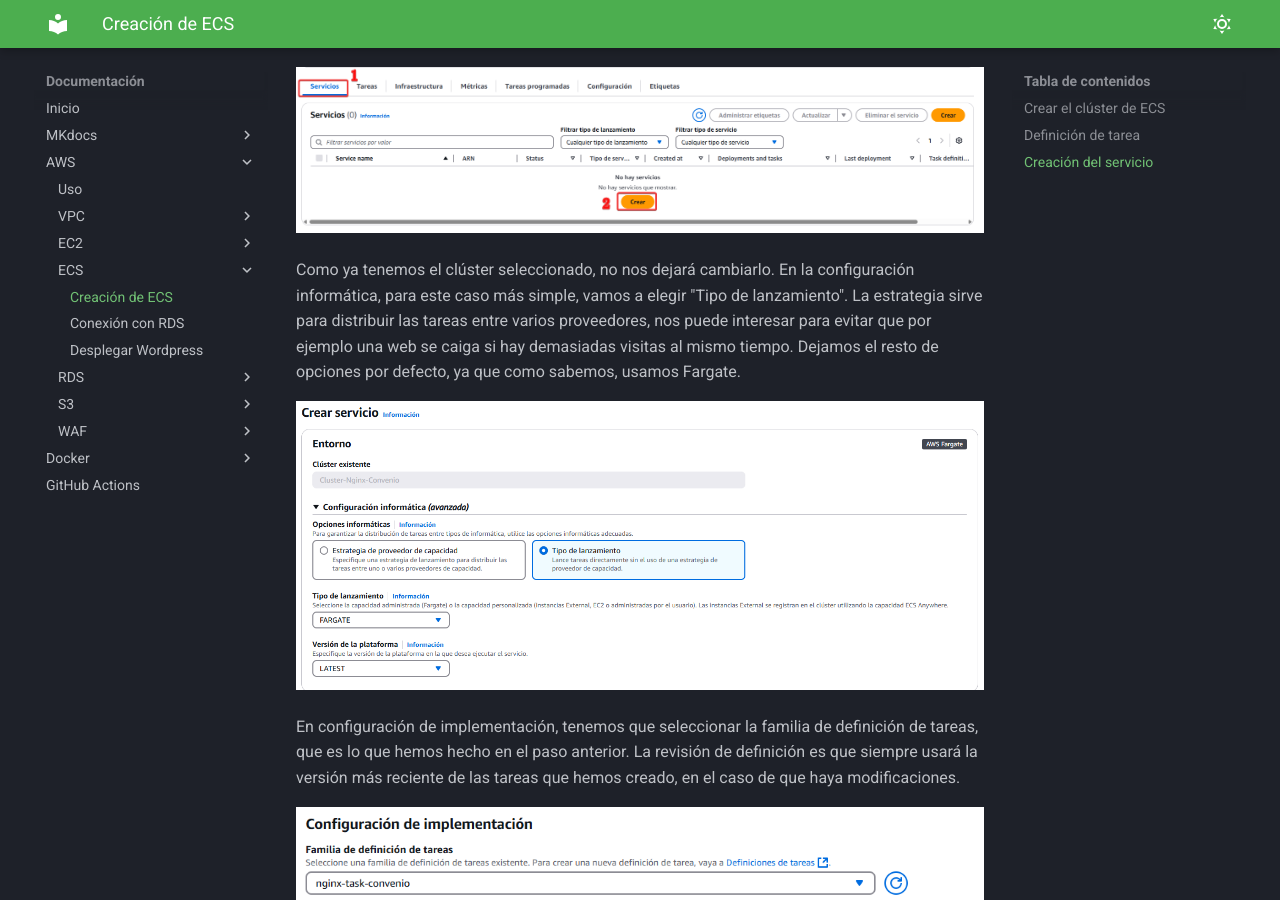
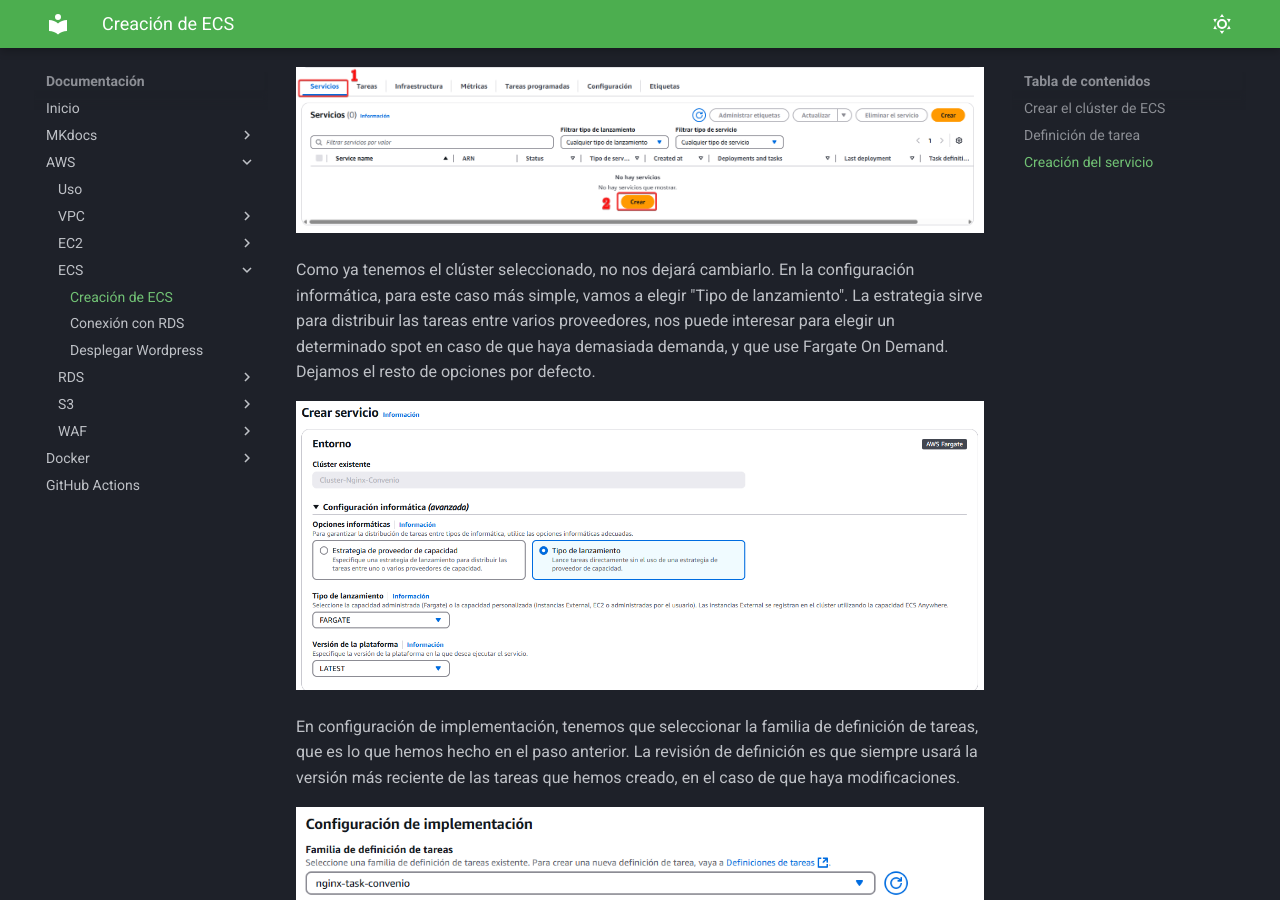
Before and after one commit to AlvaroGarOca/PrimerMKdocs, an MkDocs documentation site: the page built from docs/pages/creacionECS.md, in a window 1280 px wide and 900 px high, scrolled down 3132 px. Built offline with MkDocs 1.6.1 and Material for MkDocs 9.7.7, drawn with Linux system fonts in a browser that asks for light colours.

Commit message:
27. Actualización de requirements.txt, ahora funciona

```diff
--- a/docs/pages/creacionECS.md
+++ b/docs/pages/creacionECS.md
@@ -46,7 +46,7 @@
 
 ![Imagen](../Recursos/ECS/ECS8.png)
 
-Como ya tenemos el clúster seleccionado, no nos dejará cambiarlo. En la configuración informática, para este caso más simple, vamos a elegir "Tipo de lanzamiento". La estrategia sirve para distribuir las tareas entre varios proveedores, nos puede interesar para evitar que por ejemplo una web se caiga si hay demasiadas visitas al mismo tiempo. Dejamos el resto de opciones por defecto, ya que como sabemos, usamos Fargate.
+Como ya tenemos el clúster seleccionado, no nos dejará cambiarlo. En la configuración informática, para este caso más simple, vamos a elegir "Tipo de lanzamiento". La estrategia sirve para distribuir las tareas entre varios proveedores, nos puede interesar para elegir un determinado spot en caso de que haya demasiada demanda, y que use Fargate On Demand. Dejamos el resto de opciones por defecto.
 
 ![Imagen](../Recursos/ECS/ECS9.png)
 
--- a/requirements.txt
+++ b/requirements.txt
@@ -1,4 +1,4 @@
-mkdocs==1.5.3
+mkdocs==1.6.1
 mkdocs-get-deps==0.2.0
 mkdocs-material==9.6.11
 mkdocs-material-extensions==1.3.1
```
